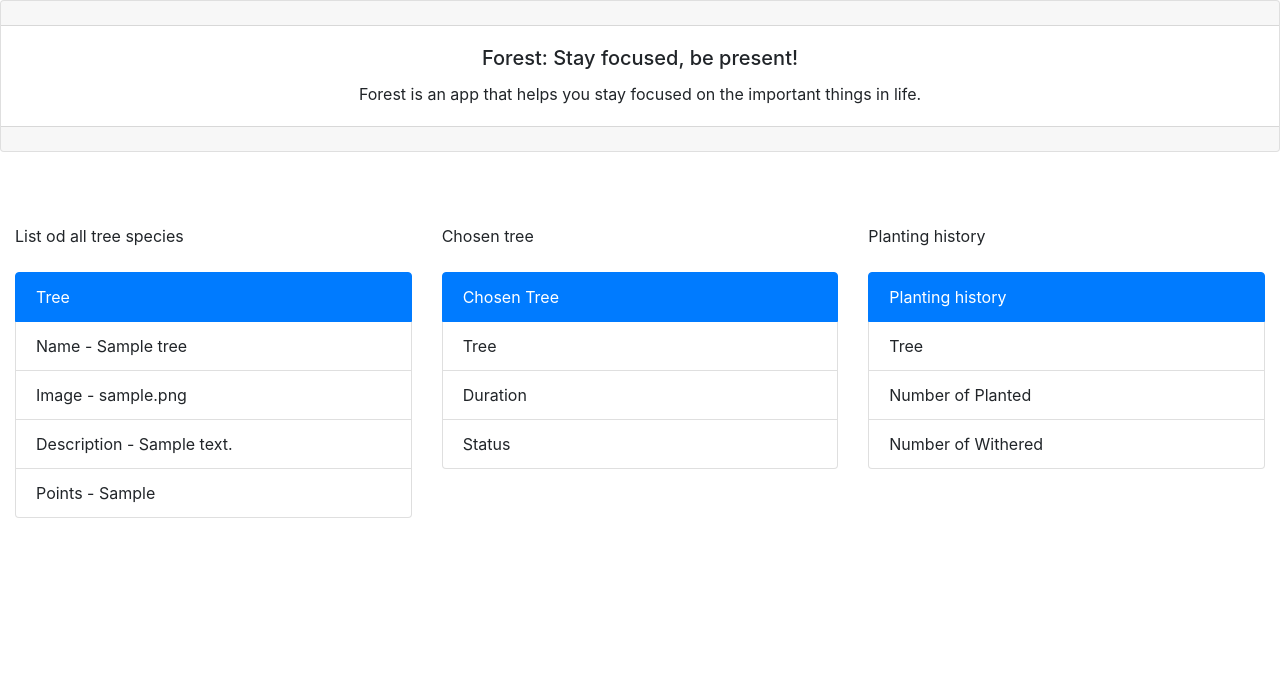
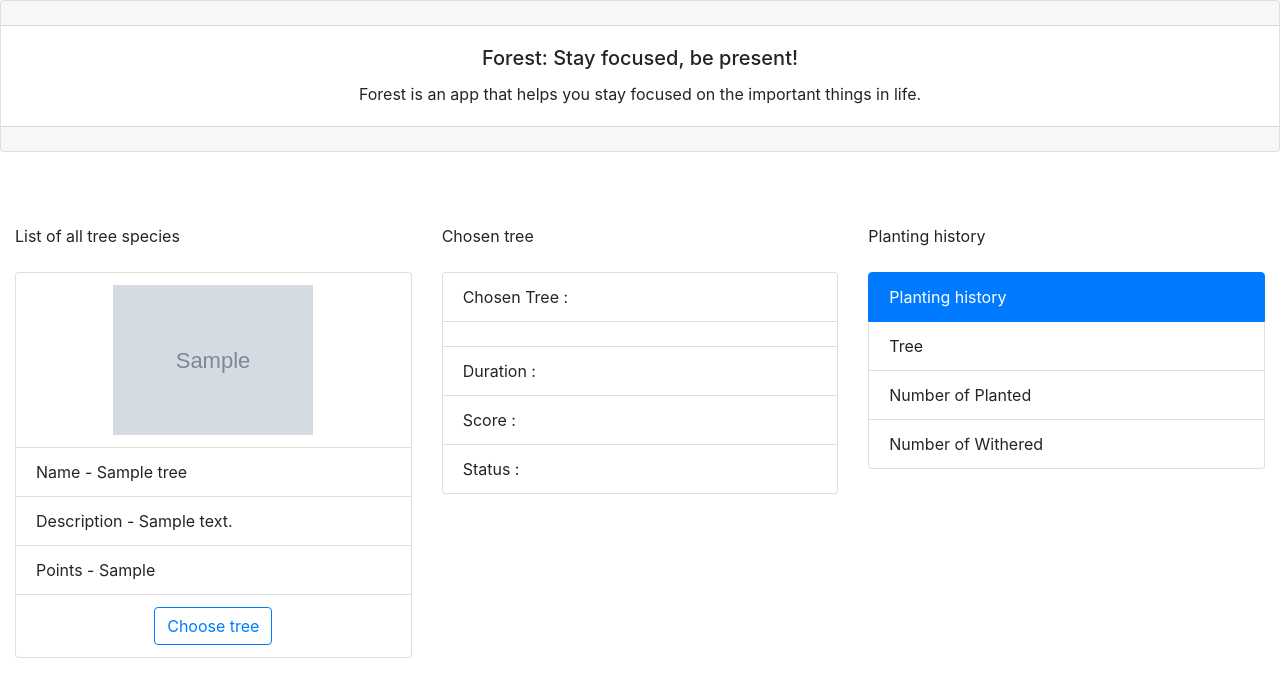
Before and after one commit to negrahodzic/php-oop-forest-focus-app, a PHP site: page / in a window 1280 px wide. Shown: the top 697 px of the page. Run offline with PHP 8.4, Linux system fonts and the light colour scheme; tables that the repository leaves empty or names only in its code hold one stand-in row (values such as "Sample post"); grey boxes marked "Sample" are stand-in pictures.

Commit message:
Chosen tree - class, insert, select, show, alert

```diff
--- /dev/null
+++ b/chooseTree.php
@@ -0,0 +1,21 @@
+<?php
+include "connection/connection.php";
+
+function chooseTree($id)
+{
+    global $mysqli;
+    $insertQuery = "INSERT INTO chosen_tree (tree_id, duration, datetime, status, score)
+                    VALUES ('$id', '0', 'NOW()', 'Not started', '0');";
+    if($mysqli->query($insertQuery)===true){
+        echo "<script type='text/javascript'>alert('Succefully chose tree. inserted id: $mysqli->insert_id');</script>";
+        select_chosen_tree($mysqli->insert_id);
+    } else {
+        echo "<script type='text/javascript'>alert('Failed while choosing tree.');</script>";
+    }
+}
+
+if (isset($_POST['treeWasChosen'])) {
+    chooseTree($_POST['treeWasChosen']);
+}
+
+// TODO: if post delete
--- /dev/null
+++ b/classes/chosen_tree.php
@@ -0,0 +1,63 @@
+<?php
+class Chosen_Tree
+{
+    private $chosen_tree_id;
+    private $tree_id;
+    private $duration;
+    private $datetime;
+    private $status;
+    private $score;
+
+    //set
+    public function set_chosen_tree_id($chosen_tree_id)
+    {
+        $this->chosen_tree_id = $chosen_tree_id;
+    }
+
+    public function set_tree_id($tree_id)
+    {
+        $this->tree_id = $tree_id;
+    }
+    public function set_duration($duration)
+    {
+        $this->duration= $duration;
+    }
+    public function set_datetime($datetime)
+    {
+        $this->datetime= $datetime;
+    }
+    public function set_status($status)
+    {
+        $this->status = $status;
+    }
+    public function set_score($score)
+    {
+        $this->score = $score;
+    }
+
+    //get
+    public function get_chosen_tree_id()
+    {
+        return $this->chosen_tree_id;
+    }
+    public function get_tree_id()
+    {
+        return $this->tree_id;
+    }
+    public function get_duration()
+    {
+        return $this->duration;
+    }
+    public function get_datetime()
+    {
+        return $this->datetime;
+    }
+    public function get_status()
+    {
+        return $this->status;
+    }
+    public function get_score()
+    {
+        return $this->score;
+    }
+}
--- a/index.php
+++ b/index.php
@@ -8,12 +8,28 @@
     <link rel="stylesheet" href="https://cdn.jsdelivr.net/npm/bootstrap@4.5.3/dist/css/bootstrap.min.css" integrity="sha384-TX8t27EcRE3e/ihU7zmQxVncDAy5uIKz4rEkgIXeMed4M0jlfIDPvg6uqKI2xXr2" crossorigin="anonymous">
     <script src="https://code.jquery.com/jquery-3.5.1.slim.min.js" integrity="sha384-DfXdz2htPH0lsSSs5nCTpuj/zy4C+OGpamoFVy38MVBnE+IbbVYUew+OrCXaRkfj" crossorigin="anonymous"></script>
     <script src="https://cdn.jsdelivr.net/npm/bootstrap@4.5.3/dist/js/bootstrap.bundle.min.js" integrity="sha384-ho+j7jyWK8fNQe+A12Hb8AhRq26LrZ/JpcUGGOn+Y7RsweNrtN/tE3MoK7ZeZDyx" crossorigin="anonymous"></script>
+    <style>
+        .allTrees {
+            max-height: 70vh;
+            margin-bottom: 10px;
+            overflow: auto;
+            -webkit-overflow-scrolling: touch;
+        }
+
+        img {
+            max-height: 150px;
+            display: block;
+            margin-left: auto;
+            margin-right: auto;
+        }
+    </style>
 </head>
 
 <body>
 
     <?php
     include "loadTrees.php";
+    include "chooseTree.php";
     ?>
     <div class="card text-center">
         <div class="card-header"></div>
@@ -27,29 +43,68 @@ include "loadTrees.php";
     <div class="container-fluid">
         <div class="row">
             <div class="col-md-4">
-                List od all tree species <br><br>
+                List of all tree species <br><br>
+                <div class="allTrees">
+
                     <?php
                     select_all_trees();
-                    foreach ($trees as $tree):
+                    foreach ($trees as $tree) :
                     ?>
+                        <form action="" method="post">
                             <ul class="list-group">
-                        <li class="list-group-item active">Tree</li>
-                        <li class="list-group-item">Name - <?php echo "".$tree->get_name();?></li>
-                        <li class="list-group-item">Image - <?php echo "".$tree->get_img();?></li>
-                        <li class="list-group-item">Description - <?php echo "".$tree->get_description();?></li>
-                        <li class="list-group-item">Points - <?php echo "".$tree->get_points();?></li>
+                                <li class="list-group-item"> <?php echo '<img src="img/' . $tree->get_img() . '">'; ?></li>
+                                <li class="list-group-item">Name - <?php echo "" . $tree->get_name(); ?></li>
+                                <li class="list-group-item">Description - <?php echo "" . $tree->get_description(); ?></li>
+                                <li class="list-group-item">Points - <?php echo "" . $tree->get_points(); ?></li>
+                                <li class="list-group-item d-flex justify-content-center">
+                                    <input hidden type="number" name="treeWasChosen" value="<?php echo "" . $tree->get_id(); ?>">
+                                    <button type="submit" class="btn btn-outline-primary">Choose tree</button>
+                                </li>
                             </ul>
+                        </form>
                     <?php
                     endforeach;
                     ?>
+
+                </div>
             </div>
             <div class="col-md-4">
                 Chosen tree <br><br>
                 <ul class="list-group">
-                    <li class="list-group-item active">Chosen Tree</li>
-                    <li class="list-group-item">Tree</li>
-                    <li class="list-group-item">Duration</li>
-                    <li class="list-group-item">Status</li>
+                    <li class="list-group-item">Chosen Tree :
+                        <?php
+                        if ($chosen_tree) {
+                            echo "" . select_tree($chosen_tree->get_tree_id())->get_name();
+                        }
+                        ?>
+                    </li>
+                    <li class="list-group-item">
+                        <?php
+                        if ($chosen_tree) {
+                            echo '<img src="img/' . select_tree($chosen_tree->get_tree_id())->get_img(). '">';
+                        }
+                        ?>
+                    </li>
+                    <li class="list-group-item">Duration :
+                        <?php
+                        if ($chosen_tree) {
+                            echo "" . $chosen_tree->get_duration() . " min";
+                        }
+                        ?>
+                    </li>
+                    <li class="list-group-item">Score :
+                        <?php
+                        if ($chosen_tree) {
+                            echo "" . $chosen_tree->get_score() . " points";
+                        }
+                        ?>
+                    <li class="list-group-item">Status :
+                        <?php
+                        if ($chosen_tree) {
+                            echo "" . $chosen_tree->get_status();
+                        }
+                        ?>
+                    </li>
                 </ul>
             </div>
             <div class="col-md-4">
@@ -64,6 +119,9 @@ include "loadTrees.php";
         </div>
     </div>
 
+    <script>
+
+    </script>
 </body>
 
 </html>
--- a/loadTrees.php
+++ b/loadTrees.php
@@ -1,8 +1,10 @@
 <?php
 include "connection/connection.php";
 include "classes/tree.php";
+include "classes/chosen_tree.php";
 
 $trees = array();
+$chosen_tree = null;
 
 function select_all_trees()
 {
@@ -23,4 +25,42 @@ function select_all_trees()
     }
 }
 
+function select_chosen_tree($chosen_tree_id)
+{
+    global $chosen_tree;
+    global $mysqli;
+
+    $query = "SELECT * from chosen_tree WHERE chosen_tree_id = $chosen_tree_id";
+    $data = $mysqli->query($query);
+
+    if ($row = $data->fetch_object()) {
+        $chosen_tree = new Chosen_Tree();
+        $chosen_tree->set_chosen_tree_id($row->chosen_tree_id);
+        $chosen_tree->set_tree_id($row->tree_id);
+        $chosen_tree->set_duration($row->duration);
+        $chosen_tree->set_datetime($row->datetime);
+        $chosen_tree->set_status($row->status);
+        $chosen_tree->set_score($row->score);
+    }
+}
+
+function select_tree($id)
+{
+    global $mysqli;
+
+    $query = "SELECT * from tree WHERE id = $id";
+    $data = $mysqli->query($query);
+
+    if ($row = $data->fetch_object()) {
+        $tree = new Tree();
+        $tree->set_id($row->id);
+        $tree->set_name($row->name);
+        $tree->set_img($row->img);
+        $tree->set_description($row->description);
+        $tree->set_points($row->points);
+        return $tree;
+    }
+}
+
+
 ?>
```
Lines whose indentation alone changed are shown as unchanged.
